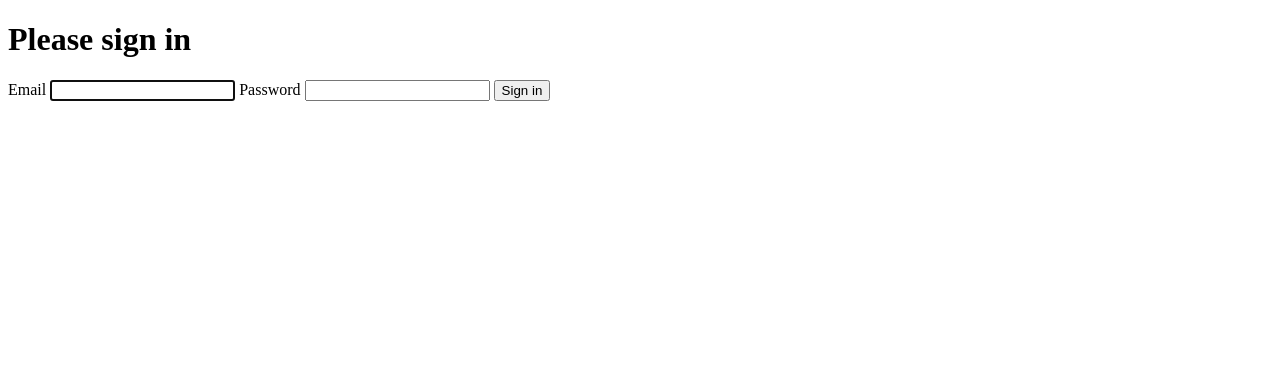
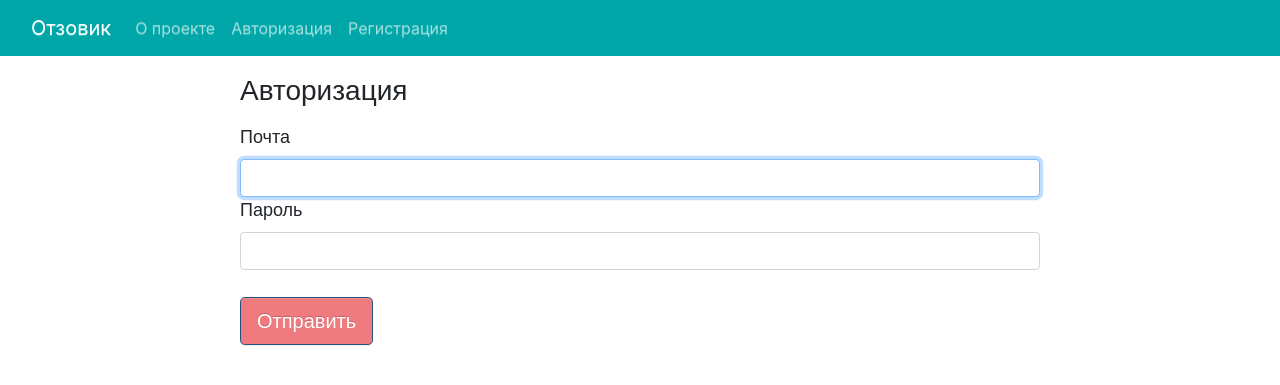
Before and after one commit to ElenaRubtsova/LR3, a Symfony app: template templates/security/login.html.twig in a window 1280 px wide. Shown: the top 385 px of the page. Run offline with Twig, Linux system fonts and the light colour scheme; the template is opened without the code that fills it, so the values that code supplies are empty; some libraries are stand-ins or nearby versions.

Commit message:
Add working 3

```diff
--- a/config/routes.yaml
+++ b/config/routes.yaml
@@ -1,3 +1,3 @@
-#index:
- #   path: /
-  #  controller: App\Controller\DefaultController::index
+index:
+    path: /
+    controller: App\Controller\HomepageController::index
--- a/src/Controller/RegistrationController.php
+++ b/src/Controller/RegistrationController.php
@@ -19,6 +19,10 @@ class RegistrationController extends AbstractController
      */
     public function register(Request $request, UserPasswordEncoderInterface $passwordEncoder, GuardAuthenticatorHandler $guardHandler, LoginFormAuthenticator $authenticator): Response
     {
+        if ($this->getUser()) {
+            return $this->redirectToRoute('homepage');
+        }
+
         $user = new User();
         $form = $this->createForm(RegistrationFormType::class, $user);
         $form->handleRequest($request);
--- a/src/DataFixtures/UserFixtures.php
+++ b/src/DataFixtures/UserFixtures.php
@@ -18,18 +18,17 @@ class UserFixtures extends Fixture
 
     public function load(ObjectManager $manager)
     {
-        // $product = new Product();
-        // $manager->persist($product);
-
         $admin = new User();
         $admin->setEmail('admin@mail');
         $admin->setRoles(array('ROLE_ADMIN'));
+        $admin->setName('Admin');
         $password = $this->encoder->encodePassword($admin, 'admin');
         $admin->setPassword($password);
         $manager->persist($admin);
 
         $user = new User();
         $user->setEmail('user@mail');
+        $user->setName('User');
         $password = $this->encoder->encodePassword($user, 'user');
         $user->setPassword($password);
         $manager->persist($user);
--- a/src/Form/RegistrationFormType.php
+++ b/src/Form/RegistrationFormType.php
@@ -17,6 +17,7 @@ class RegistrationFormType extends AbstractType
     public function buildForm(FormBuilderInterface $builder, array $options)
     {
         $builder
+            ->add('name')
             ->add('email')
             ->add('agreeTerms', CheckboxType::class, [
                 'mapped' => false,
--- a/templates/about/index.html.twig
+++ b/templates/about/index.html.twig
@@ -7,8 +7,6 @@
 <link rel="stylesheet" href="https://stackpath.bootstrapcdn.com/bootstrap/5.0.0-alpha1/css/bootstrap.min.css" integrity="sha384-r4NyP46KrjDleawBgD5tp8Y7UzmLA05oM1iAEQ17CSuDqnUK2+k9luXQOfXJCJ4I" crossorigin="anonymous">
 
 <style>
-    .wrapper { margin: 1em auto; max-width: 800px; width: 95%; font: 18px/1.5 sans-serif; }
-    .wrapper code { background: #fff; padding: 2px 6px;font-family: cursive; background: #209285; }
 	.wrapper custom{ font-weight: bold; }
 </style>
 
@@ -16,7 +14,7 @@
 <div class="wrapper">
     <h1>Отзовик</h1>
     Купили товар и разочаровались в его качестве? Или товар понравился и теперь хотите рекомендовать его другим? Тогда этот сайт для <custom>вас</custom>!
-    <p>Здесь Вы можете оставить свои собственные отзывы на товары.</p>
+    <p>Здесь Вы можете оставить свой отзыв к товару.</p>
 </div>
 
 {% endblock %}
--- a/templates/base.html.twig
+++ b/templates/base.html.twig
@@ -2,18 +2,58 @@
 <html>
 <head>
     <meta charset="UTF-8">
-        <title>{% block title %}Welcome!{% endblock %}</title>
-        {# Run `composer require symfony/webpack-encore-bundle`
-           and uncomment the following Encore helpers to start using Symfony UX #}
-        {% block stylesheets %}
-            {#{{ encore_entry_link_tags('app') }}#}
+    <title>{% block title %}Base{% endblock %}</title>
+
+{% block head_css %}
+    <!-- Copy CSS from https://getbootstrap.com/docs/4.4/getting-started/introduction/#css -->
+    <link rel="stylesheet" href="https://stackpath.bootstrapcdn.com/bootstrap/4.4.1/css/bootstrap.min.css" integrity="sha384-Vkoo8x4CGsO3+Hhxv8T/Q5PaXtkKtu6ug5TOeNV6gBiFeWPGFN9MuhOf23Q9Ifjh" crossorigin="anonymous">
+    <link rel="stylesheet" href="https://cdnjs.cloudflare.com/ajax/libs/twitter-bootstrap/3.4.1/css/bootstrap-theme.min.css" integrity="sha512-iy8EXLW01a00b26BaqJWaCmk9fJ4PsMdgNRqV96KwMPSH+blO82OHzisF/zQbRIIi8m0PiO10dpS0QxrcXsisw==" crossorigin="anonymous">
 {% endblock %}
 
-        {% block javascripts %}
-            {#{{ encore_entry_script_tags('app') }}#}
+{% block head_js %}
+    <!-- Copy JavaScript from https://getbootstrap.com/docs/4.4/getting-started/introduction/#js -->
+    <script src="https://code.jquery.com/jquery-3.4.1.slim.min.js" integrity="sha384-J6qa4849blE2+poT4WnyKhv5vZF5SrPo0iEjwBvKU7imGFAV0wwj1yYfoRSJoZ+n" crossorigin="anonymous"></script>
+    <script src="https://cdn.jsdelivr.net/npm/popper.js@1.16.0/dist/umd/popper.min.js" integrity="sha384-Q6E9RHvbIyZFJoft+2mJbHaEWldlvI9IOYy5n3zV9zzTtmI3UksdQRVvoxMfooAo" crossorigin="anonymous"></script>
+    <script src="https://stackpath.bootstrapcdn.com/bootstrap/4.4.1/js/bootstrap.min.js" integrity="sha384-wfSDF2E50Y2D1uUdj0O3uMBJnjuUD4Ih7YwaYd1iqfktj0Uod8GCExl3Og8ifwB6" crossorigin="anonymous"></script>
 {% endblock %}
+
+{% block stylesheets %}
+  <style>
+    .wrapper { margin: 1em auto; max-width: 800px; width: 95%; font: 18px/1.5 sans-serif; }
+    .welcome { color:#345867; }
+    .navbar{  background: #01A7A8;}
+    .btn { background: #EF7B7F; }
+  </style>
+{% endblock %}
+
 </head>
 <body>
-        {% block body %}{% endblock %}
+  {% block header %}
+    <nav class="navbar navbar-expand-sm navbar-dark">
+      <div class="container-fluid">
+        <a class="navbar-brand" href="{{ path('homepage') }}">Отзовик</a>
+        <button class="navbar-toggler" type="button" data-toggle="collapse" data-target="#navbarNav" aria-controls="navbarNav" aria-expanded="false" aria-label="Toggle navigation">
+          <span class="navbar-toggler-icon"></span></button>
+          <div class="collapse navbar-collapse" id="navbarNav">
+            <ul class="navbar-nav">
+                <li class="nav-item">
+                  <a class="nav-link" href="{{ path('about') }}">О проекте</a></li>
+              {% if app.user %}
+                <li class="nav-item">
+                  <a class="nav-link disabled"><div class="welcome">Добро пожаловать, {{ app.user.username }}</div></a></li>
+                  <li class="nav-item">
+                    <a class="nav-link active" href="{{ path('app_logout') }}">Выход</a></li>
+                {% else %}
+                    <li class="nav-item">
+                      <a class="nav-link" href="{{ path('app_login') }}">Авторизация</a></li>
+                      <li class="nav-item">
+                        <a class="nav-link" href="{{ path('app_register') }}">Регистрация</a></li>
+                    </ul></div>
+                {% endif %}</div></nav>
+            {% endblock %}
+
+            {% block body %}
+            {% endblock %}
+
         </body>
         </html>
--- a/templates/security/login.html.twig
+++ b/templates/security/login.html.twig
@@ -1,23 +1,22 @@
 {% extends 'base.html.twig' %}
 
-{% block title %}Log in!{% endblock %}
+{% block title %}Авторизация{% endblock %}
 
 {% block body %}
-<form method="post">
+    <style>
+    .wrapper { margin: 1em auto; max-width: 800px; width: 95%; font: 18px/1.5 sans-serif; }
+    .wrapper code { background: #F5F5F5; padding: 2px 6px; }
+    </style>
+
+<div class="wrapper">
     {% if error %}
         <div class="alert alert-danger">{{ error.messageKey|trans(error.messageData, 'security') }}</div>
     {% endif %}
-
-    {% if app.user %}
-        <div class="mb-3">
-            You are logged in as {{ app.user.username }}, <a href="{{ path('app_logout') }}">Logout</a>
-        </div>
-    {% endif %}
-
-    <h1 class="h3 mb-3 font-weight-normal">Please sign in</h1>
-    <label for="inputEmail">Email</label>
+    <h1 class="h3 mb-3 font-weight-normal">Авторизация</h1>
+    <form method="post">
+    <label for="inputEmail">Почта</label>
     <input type="email" value="{{ last_username }}" name="email" id="inputEmail" class="form-control" required autofocus>
-    <label for="inputPassword">Password</label>
+    <label for="inputPassword">Пароль</label>
     <input type="password" name="password" id="inputPassword" class="form-control" required>
 
     <input type="hidden" name="_csrf_token"
@@ -34,9 +33,6 @@
             </label>
         </div>
     #}
-
-    <button class="btn btn-lg btn-primary" type="submit">
-        Sign in
-    </button>
-</form>
+    <br>
+    <button class="btn btn-lg btn-primary" type="submit">Отправить</button></form></div>
 {% endblock %}
```
Also changed, not shown: migrations/Version20210515192614.php (added, +35 -0 lines), src/Entity/User.php (+17 -0 lines), templates/homepage/index.html.twig (+5 -15 lines), templates/registration/register.html.twig (+17 -6 lines), 2 other files. Lines whose indentation alone changed are shown as unchanged.
